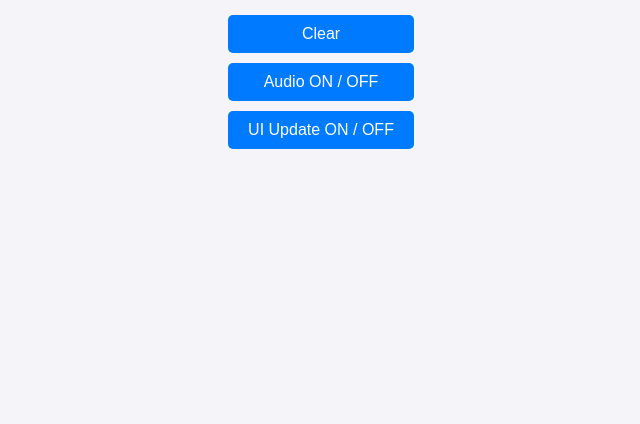
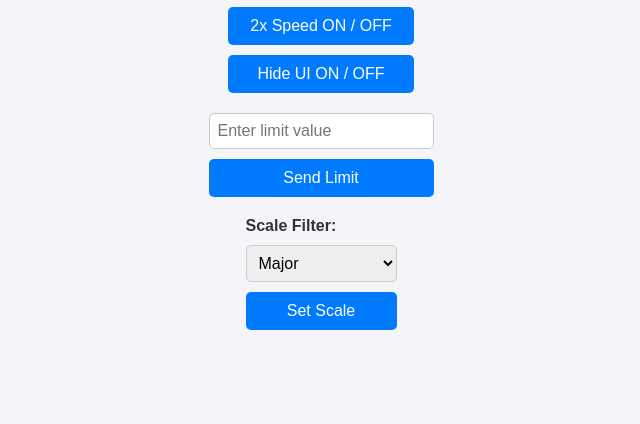
Before and after one commit to myeongjin0415/Interactive-node, a website: page public/developer.html in a window 1280 px wide. Shown: the part 376-800 px from the top of the page, without its empty margins (319-959 px from the left). Drawn offline with nearby package versions, Linux system fonts and the light colour scheme; no server answers.

Commit message:
Update developer.html

```diff
--- a/public/developer.html
+++ b/public/developer.html
@@ -22,10 +22,11 @@
         .status {
             margin-bottom: 20px;
         }
-        .button-container {
+        .button-container, .input-container, .dropdown-container {
             display: flex;
             flex-direction: column;
             gap: 10px;
+            margin-bottom: 20px;
         }
         button {
             padding: 10px 20px;
@@ -43,6 +44,18 @@
         button:active {
             transform: scale(0.95);
         }
+        input {
+            padding: 8px;
+            font-size: 16px;
+            border: 1px solid #ccc;
+            border-radius: 5px;
+        }
+        select {
+            padding: 8px;
+            font-size: 16px;
+            border: 1px solid #ccc;
+            border-radius: 5px;
+        }
     </style>
 </head>
 <body>
@@ -54,25 +67,52 @@
         <button id="clear-button">Clear</button>
         <button id="audio-toggle-button">Audio ON / OFF</button>
         <button id="ui-toggle-button">UI Update ON / OFF</button>
+        <button id="ambi-toggle-button">Ambient ON / OFF</button>
+        <button id="double-speed-button">2x Speed ON / OFF</button>
+        <button id="hide-ui-button">Hide UI ON / OFF</button>
+    </div>
+    <div class="input-container">
+        <input type="text" id="limit-input" placeholder="Enter limit value" />
+        <button id="limit-button">Send Limit</button>
+    </div>
+    <div class="dropdown-container">
+        <label for="scale-dropdown"><strong>Scale Filter:</strong></label>
+        <select id="scale-dropdown">
+            <option value="Major">Major</option>
+            <option value="Minor">Minor</option>
+            <option value="Dorian">Dorian</option>
+            <option value="Phrygian">Phrygian</option>
+            <option value="Lydian">Lydian</option>
+            <option value="Mixolydian">Mixolydian</option>
+            <option value="Locrian">Locrian</option>
+            <option value="Harmonic Minor">Harmonic Minor</option>
+            <option value="Melodic Minor">Melodic Minor</option>
+            <option value="Pentatonic">Pentatonic</option>
+            <option value="Blues">Blues</option>
+            <option value="Chromatic">Chromatic</option>
+            <option value="Whole Tone">Whole Tone</option>
+            <option value="Octatonic">Octatonic</option>
+        </select>
+        <button id="scale-button">Set Scale</button>
     </div>
 
     <script src="/socket.io/socket.io.js"></script>
     <script>
         const socket = io();
 
-        // 개발자 클라이언트 식별
+        // Identify developer client
         socket.on('connect', () => {
             console.log('Connected to server as Developer');
-            socket.emit('identify', 'developer'); // 개발자 클라이언트 식별 메시지 전송
+            socket.emit('identify', 'developer');
         });
 
-        // 클라이언트 수 업데이트
+        // Update client count
         socket.on('updateClientCount', (counts) => {
             const { max, browser, developer } = counts;
             document.getElementById('client-count').textContent = `Max: ${max}, Browser: ${browser}, Developer: ${developer}`;
         });
 
-        // 버튼 클릭 이벤트
+        // Existing buttons
         document.getElementById('clear-button').addEventListener('click', () => {
             socket.emit('message', 'DEV CLEAR');
             console.log('Sent: DEV CLEAR');
@@ -87,6 +127,38 @@
             socket.emit('message', 'DEV UI TOGGLE');
             console.log('Sent: DEV UI TOGGLE');
         });
+
+        // New buttons
+        document.getElementById('ambi-toggle-button').addEventListener('click', () => {
+            socket.emit('message', 'DEV AMBI TOGGLE');
+            console.log('Sent: DEV AMBI TOGGLE');
+        });
+
+        document.getElementById('double-speed-button').addEventListener('click', () => {
+            socket.emit('message', 'DEV DUBBLE');
+            console.log('Sent: DEV DUBBLE');
+        });
+
+        document.getElementById('hide-ui-button').addEventListener('click', () => {
+            socket.emit('message', 'DEV HIDE TOGGLE');
+            console.log('Sent: DEV HIDE TOGGLE');
+        });
+
+        // Limit input
+        document.getElementById('limit-button').addEventListener('click', () => {
+            const limitValue = document.getElementById('limit-input').value.trim();
+            if (limitValue) {
+                socket.emit('message', `DEV LIMIT ${limitValue}`);
+                console.log(`Sent: DEV LIMIT ${limitValue}`);
+            }
+        });
+
+        // Scale filter dropdown
+        document.getElementById('scale-button').addEventListener('click', () => {
+            const selectedScale = document.getElementById('scale-dropdown').value;
+            socket.emit('message', `DEV SCALE ${selectedScale}`);
+            console.log(`Sent: DEV SCALE ${selectedScale}`);
+        });
     </script>
 </body>
 </html>
```
